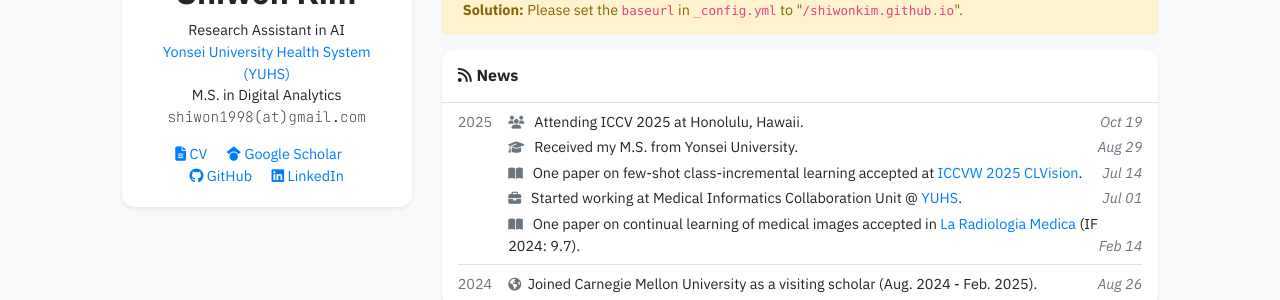
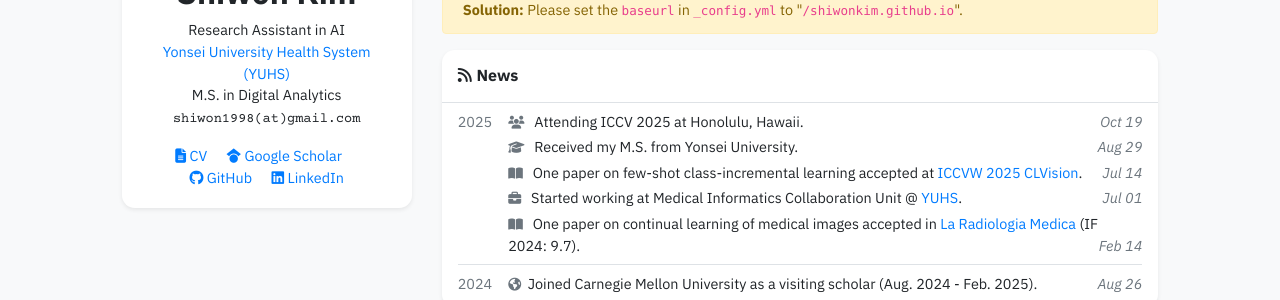
Before and after one commit to shiwonkim/shiwonkim.github.io, a Jekyll site: the page built from index.html, in a window 1280 px wide. Shown: the part 479-779 px from the top of the page. Built offline with Jekyll 4.4.1, drawn with Linux system fonts in a browser that asks for light colours; nearby versions of some CDN libraries; some web fonts are replaced; a style sheet for code colours, icons or effects is not loaded.

Commit message:
edit profile

```diff
--- a/_includes/widgets/profile_card.html
+++ b/_includes/widgets/profile_card.html
@@ -37,7 +37,7 @@
                             {%- endif %}
                             {{ position.name }}<br/>
                             {% endfor %}
-                            <span style="font-family: 'JetBrains Mono', monospace; font-weight: 100">{{ site.data.profile.email | replace: "@", "(at)" }}</span>
+                            <span style="font-family: 'Courier Prime', monospace; font-size: 0.85rem">{{ site.data.profile.email | replace: "@", "(at)" }}</span>
                         </div>
                         <!-- {% if site.data.profile.cv_link %}
                             <a target="_blank" href="{{ site.data.profile.cv_link | relative_url }}"><i class="fas fa-file-alt"></i> Curriculum Vitae</a> <br/>
```
